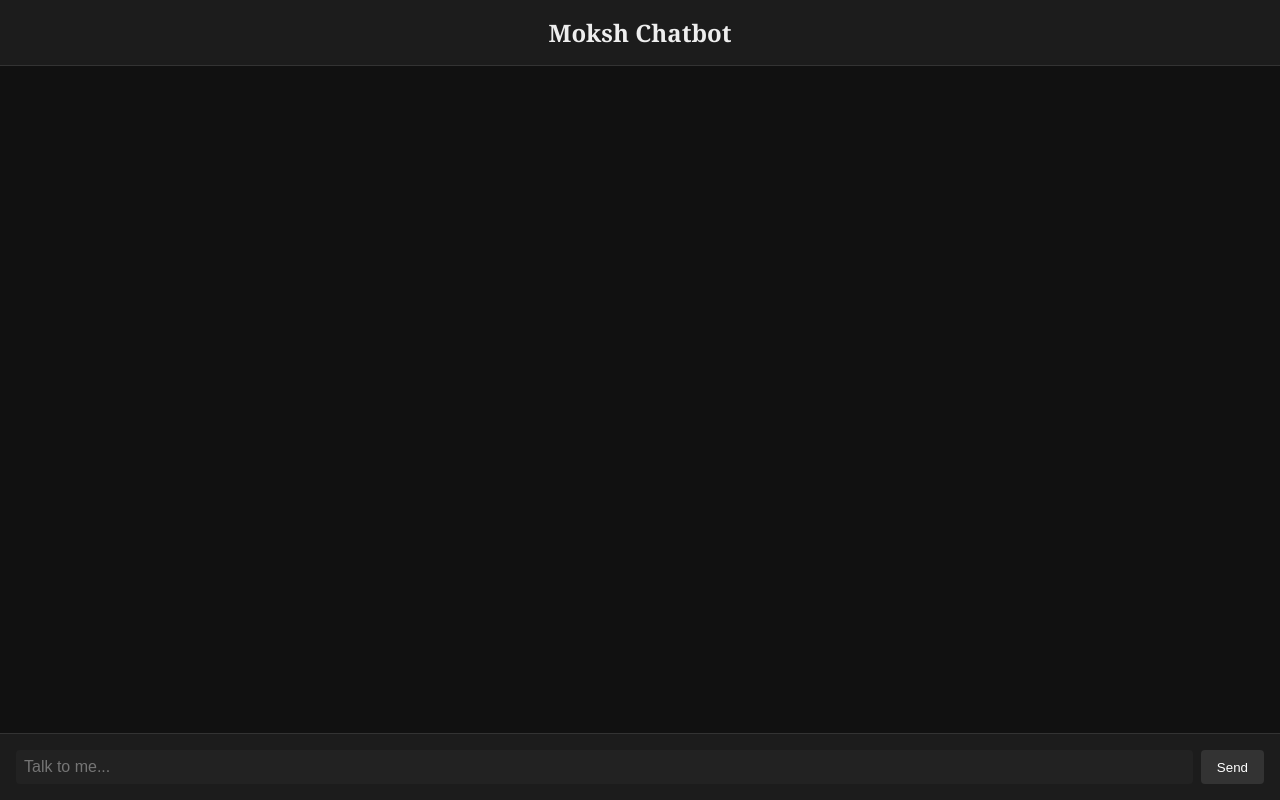
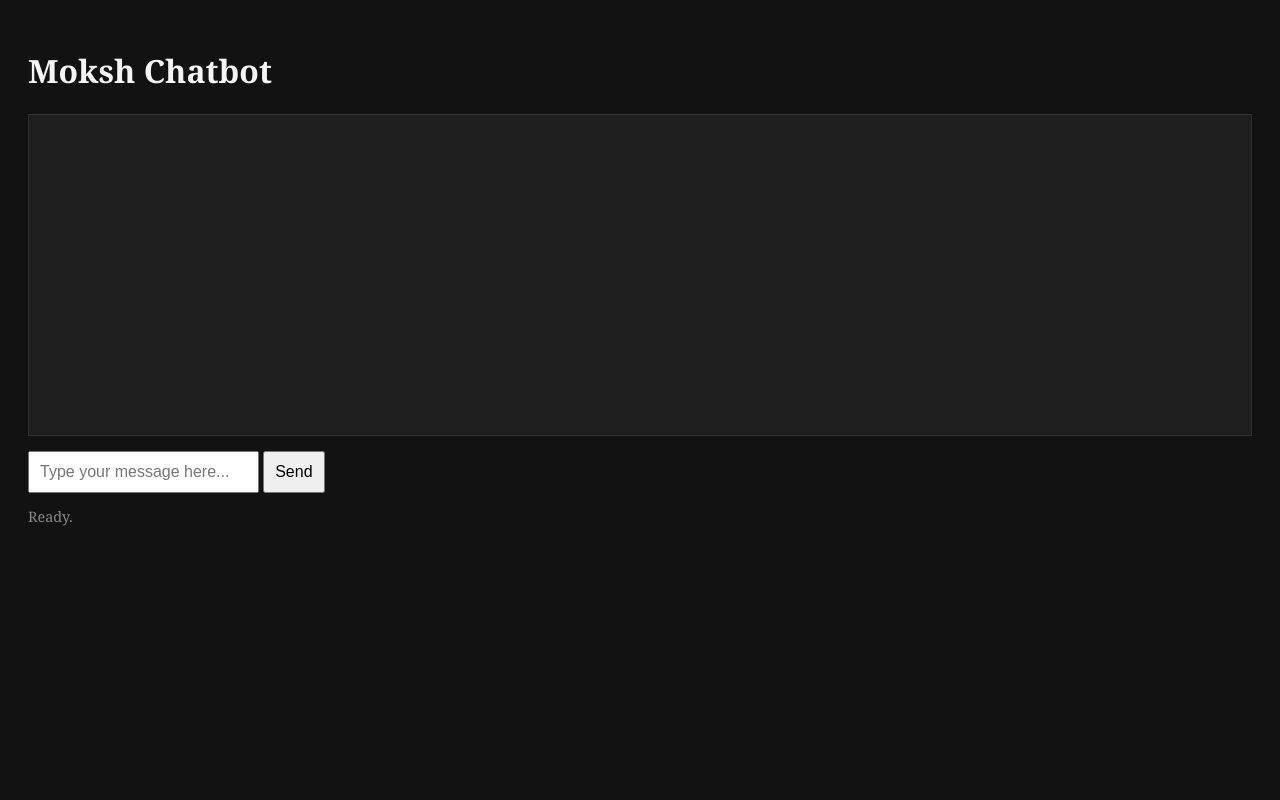
Before and after one commit to MokuJ/mokshchatbot, a plain HTML site: page index.html in a window 1280 px wide. Drawn offline with Linux system fonts and the light colour scheme.

Commit message:
Add files via upload

```diff
--- a/index.html
+++ b/index.html
@@ -6,101 +6,67 @@
   <title>Moksh Chatbot</title>
   <style>
     body {
-      background-color: #111;
-      color: #eee;
-      font-family: 'Georgia', serif;
-      padding: 0;
-      margin: 0;
-      display: flex;
-      flex-direction: column;
-      height: 100vh;
-    }
-    header {
-      background: #1c1c1c;
-      padding: 1rem;
-      text-align: center;
-      font-size: 1.5rem;
-      font-weight: bold;
-      border-bottom: 1px solid #333;
+      background-color: #121212;
+      color: #f5f5f5;
+      font-family: "Georgia", serif;
+      padding: 20px;
     }
     #chatbox {
-      flex: 1;
+      border: 1px solid #333;
+      padding: 10px;
+      height: 300px;
       overflow-y: auto;
-      padding: 1rem;
+      margin-bottom: 10px;
+      background-color: #1e1e1e;
     }
-    .message {
-      margin: 0.5rem 0;
-      line-height: 1.5;
+    input, button {
+      padding: 10px;
+      font-size: 1em;
+      margin-top: 5px;
     }
-    .user { color: #7cd2ff; }
-    .bot { color: #aaffaa; }
-    #inputArea {
-      display: flex;
-      padding: 1rem;
-      border-top: 1px solid #333;
-      background: #1c1c1c;
-    }
-    input {
-      flex: 1;
-      padding: 0.5rem;
-      font-size: 1rem;
-      border: none;
-      background: #222;
-      color: #eee;
-      border-radius: 4px;
-    }
-    button {
-      margin-left: 0.5rem;
-      padding: 0.5rem 1rem;
-      background: #333;
-      color: #fff;
-      border: none;
-      cursor: pointer;
-      border-radius: 4px;
-    }
-    button:hover {
-      background: #555;
+    #status {
+      color: #888;
+      font-size: 0.9em;
     }
   </style>
 </head>
 <body>
-  <header>Moksh Chatbot</header>
+  <h1>Moksh Chatbot</h1>
   <div id="chatbox"></div>
-  <div id="inputArea">
-    <input type="text" id="userInput" placeholder="Talk to me..." />
-    <button onclick="sendMessage()">Send</button>
-  </div>
+  <input type="text" id="userInput" placeholder="Type your message here..." />
+  <button onclick="sendMessage()">Send</button>
+  <p id="status">Ready.</p>
 
   <script>
     async function sendMessage() {
       const input = document.getElementById("userInput");
-      const message = input.value.trim();
-      if (!message) return;
+      const chatbox = document.getElementById("chatbox");
+      const status = document.getElementById("status");
 
-      appendMessage("You", message, "user");
+      const userText = input.value.trim();
+      if (!userText) return;
+
+      chatbox.innerHTML += `<p><strong>You:</strong> ${userText}</p>`;
       input.value = "";
-
-      appendMessage("MokshBot", "Typing...", "bot");
+      status.innerText = "Typing...";
 
       try {
-        const res = await fetch("/api/chat", {
+        const response = await fetch("/api/chat", {
           method: "POST",
-          headers: { "Content-Type": "application/json" },
-          body: JSON.stringify({ message })
+          headers: {
+            "Content-Type": "application/json",
+          },
+          body: JSON.stringify({ message: userText }),
         });
-        const data = await res.json();
-        document.querySelectorAll(".bot").pop().textContent = "MokshBot: " + data.reply;
-      } catch (err) {
-        document.querySelectorAll(".bot").pop().textContent = "MokshBot: Sorry, I failed 😓";
+
+        const data = await response.json();
+        chatbox.innerHTML += `<p><strong>Bot:</strong> ${data.reply}</p>`;
+        status.innerText = "Ready.";
+      } catch (error) {
+        chatbox.innerHTML += `<p><strong>Bot:</strong> Error. Try again.</p>`;
+        status.innerText = "Error.";
       }
-    }
 
-    function appendMessage(sender, text, className) {
-      const chatbox = document.getElementById("chatbox");
-      const div = document.createElement("div");
-      div.classList.add("message", className);
-      div.textContent = `${sender}: ${text}`;
-      chatbox.appendChild(div);
       chatbox.scrollTop = chatbox.scrollHeight;
     }
   </script>
```
